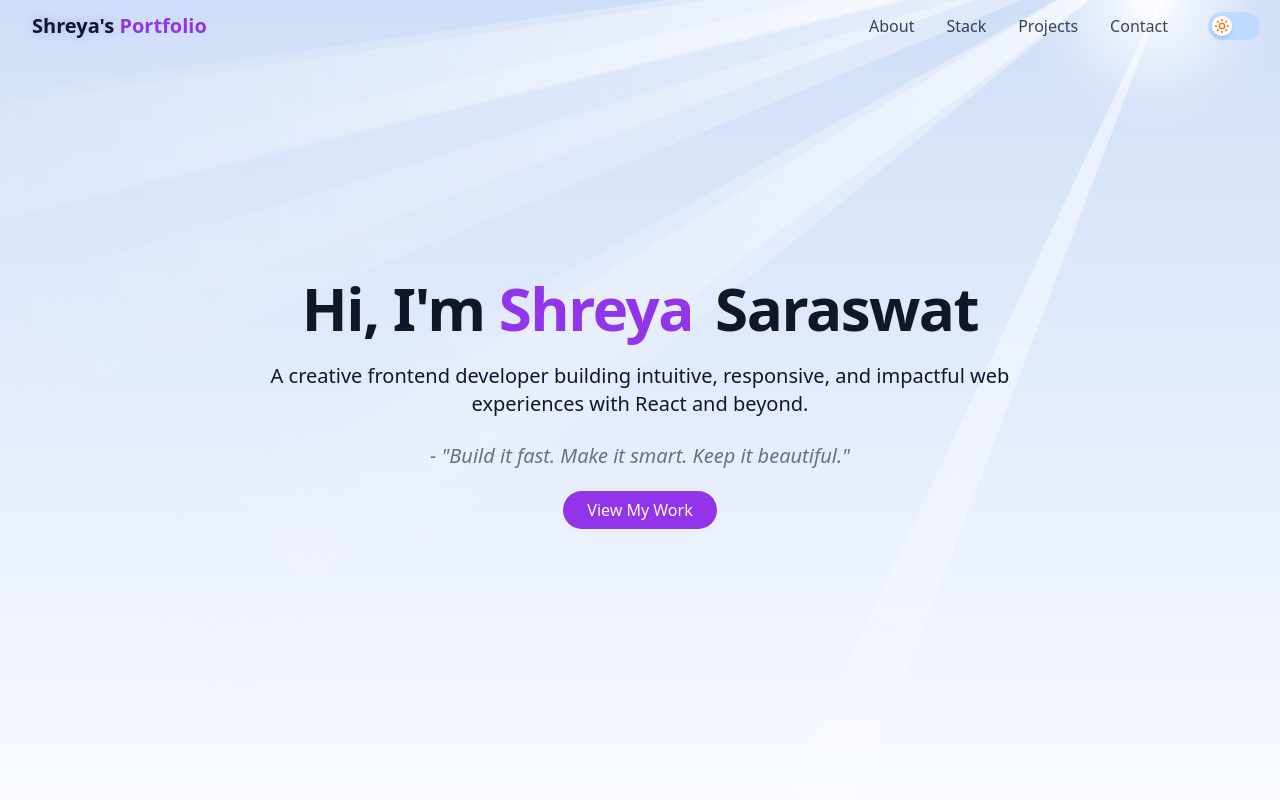
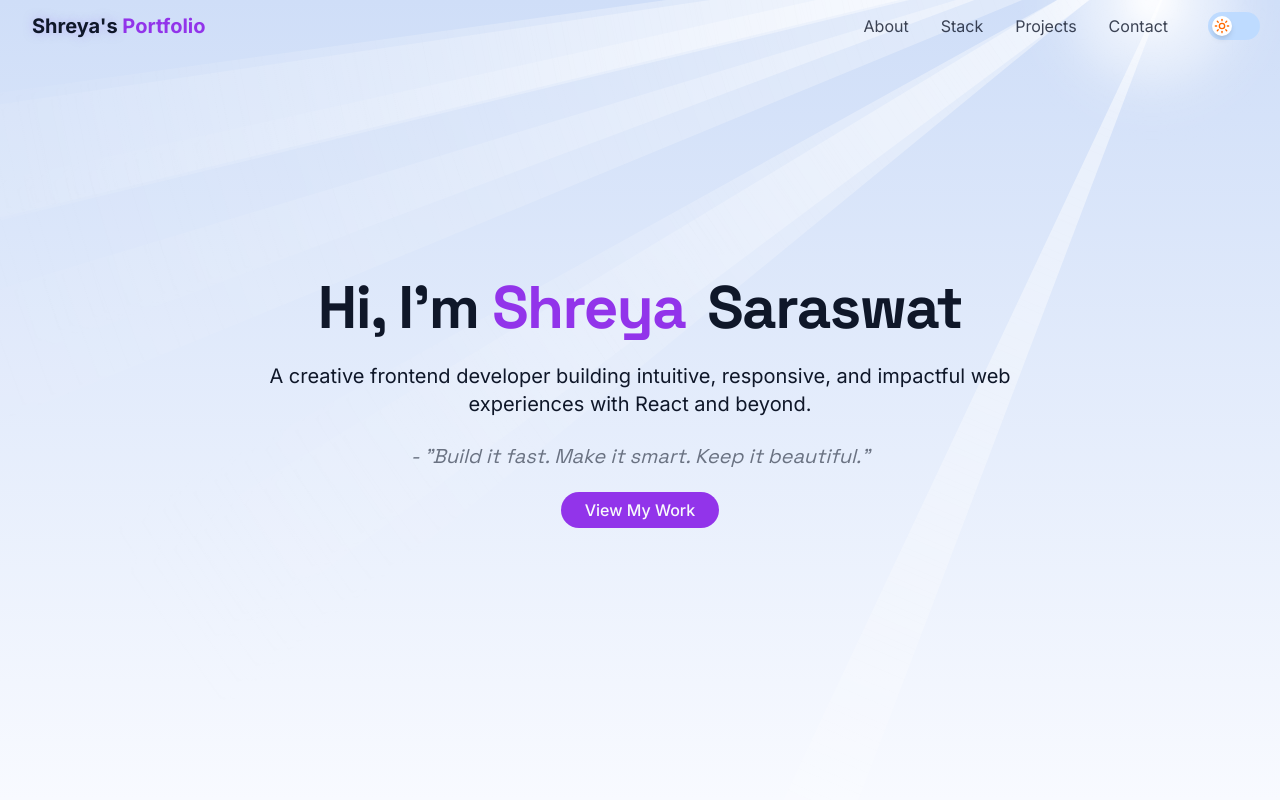
Before and after one commit to Shreya-ec/portfolio, a React (Vite) app: page / in a window 1280 px wide. Shown: the top 800 px of the page. Built offline with nearby package versions, Linux system fonts and the light colour scheme.

Commit message:
added fonts

```diff
--- a/index.html
+++ b/index.html
@@ -1,5 +1,6 @@
 <!DOCTYPE html>
 <html lang="en">
+
 <head>
   <meta charset="UTF-8" />
   <link rel="icon" type="image/svg+xml" href="/vite.svg" />
@@ -16,13 +17,19 @@
   <!-- Manifest -->
   <link rel="manifest" href="/site.webmanifest" />
 
+  <link rel="preconnect" href="https://fonts.googleapis.com">
+  <link rel="preconnect" href="https://fonts.gstatic.com" crossorigin>
+  <link href="https://fonts.googleapis.com/css2?family=Inter:wght@400;500;600;700&display=swap" rel="stylesheet">
+  <link href="https://fonts.googleapis.com/css2?family=Space+Grotesk:wght@300..700&display=swap" rel="stylesheet">
 
   <meta name="viewport" content="width=device-width, initial-scale=1.0" />
 
   <title>Shreya's Portfolio</title>
 </head>
+
 <body>
   <div id="root"></div>
   <script type="module" src="/src/main.jsx"></script>
 </body>
+
 </html>
--- a/src/component/HeroSection.jsx
+++ b/src/component/HeroSection.jsx
@@ -94,12 +94,12 @@ export const HeroSection = () => {
       <div className="container max-w-4xl mx-auto text-center z-10">
         <div className="space-y-6">
           <h1 className="text-4xl md:text-6xl font-bold tracking-tight">
-            <span className="opacity-0 animate-fade-in"> Hi, I'm</span>
-            <span className="text-primary opacity-0 animate-fade-in-delay-1">
+            <span className="opacity-0 animate-fade-in heading"> Hi, I'm</span>
+            <span className="text-primary opacity-0 animate-fade-in-delay-1 heading">
               {" "}
               Shreya
             </span>
-            <span className="text-gradient ml-2 opacity-0 animate-fade-in-delay-2">
+            <span className="text-gradient ml-2 opacity-0 animate-fade-in-delay-2 heading">
               {" "}
               Saraswat
             </span>
--- a/src/component/SkillsSection.jsx
+++ b/src/component/SkillsSection.jsx
@@ -154,7 +154,7 @@ export const SkillsSection = () => {
           ref={titleRef}
           className="text-3xl md:text-4xl font-bold mb-12 text-center"
         >
-          My <span className="text-primary">Tech Stack</span>
+          My <span className="text-primary heading">Tech Stack</span>
         </h2>
 
         <div className="flex flex-wrap justify-center gap-4 mb-12">
--- a/src/index.css
+++ b/src/index.css
@@ -65,6 +65,9 @@
 
 @layer base {
   :root {
+    --font-heading: 'Space Grotesk', sans-serif;
+    --font-body: 'Inter', sans-serif;
+
     --background: 0 0% 98%;
     --foreground: 222 47% 11%;
 
@@ -74,6 +77,14 @@
     --primary-foreground: 210 40% 98%;
 
     --border: 214 32% 91%;
+  }
+
+  h1, h2, h3, h4, .heading, em {
+    font-family: var(--font-heading);
+  }
+
+  p, span, a, button, input, textarea {
+    font-family: var(--font-body);
   }
 
   .dark {
```
Lines whose indentation alone changed are shown as unchanged.
